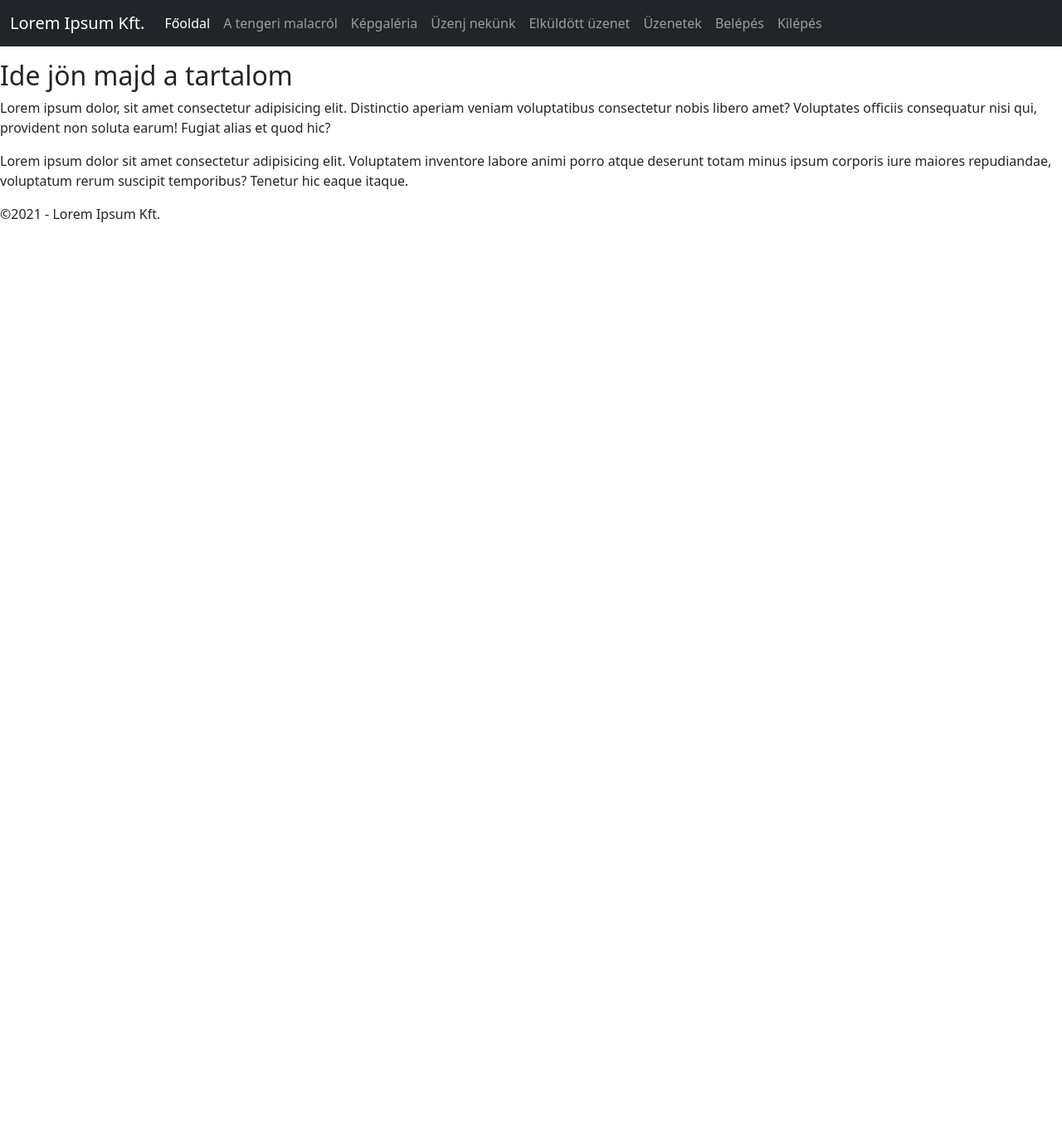
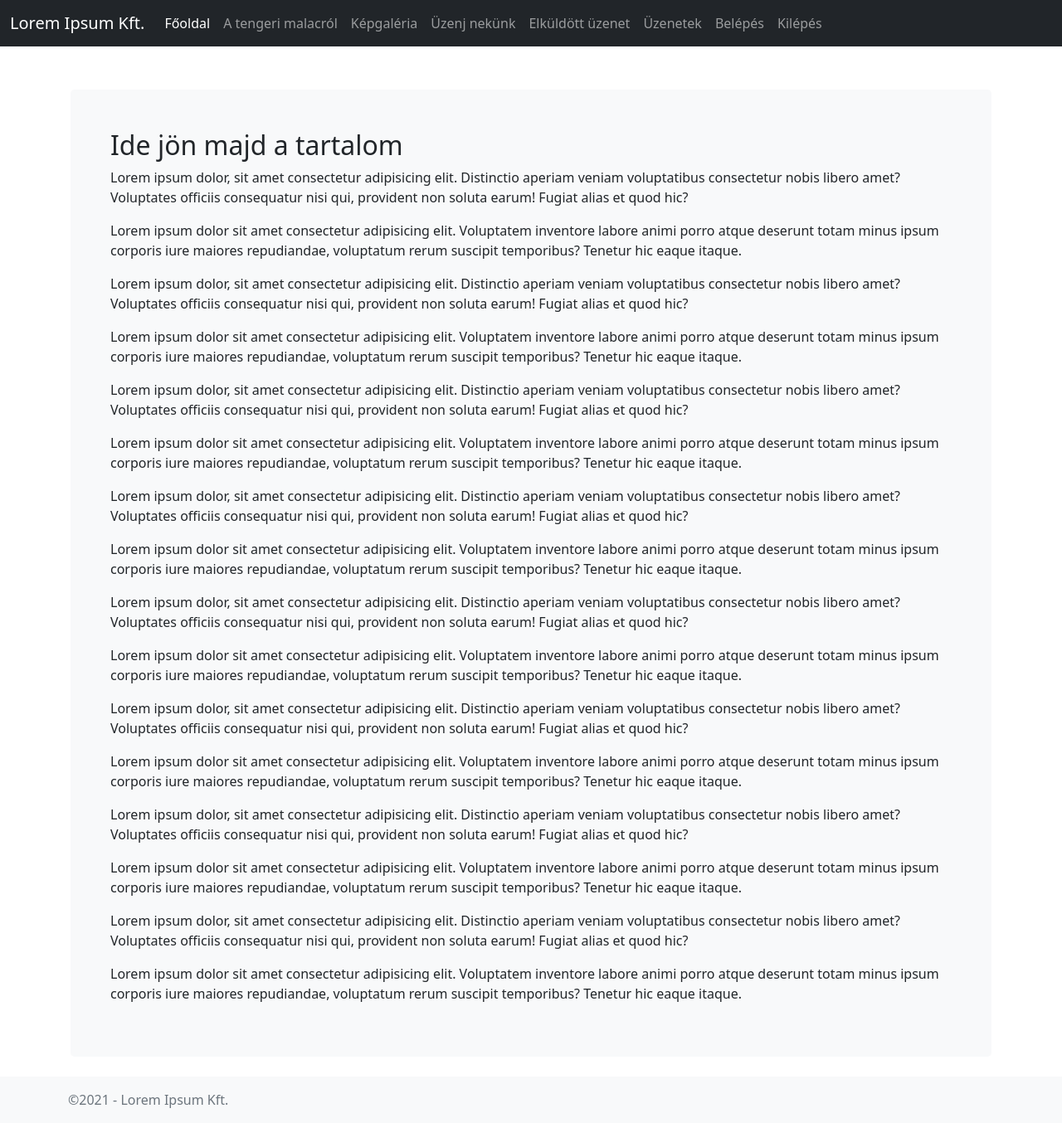
Before and after one commit to trays93/webprog_beadando, a PHP site: page / in a window 1280 px wide. Shown: the whole page at 83% size. Before the commit the page ends 268 px from the top, so only its background shows below. Run offline with PHP 8.4, Linux system fonts and the light colour scheme.

Commit message:
Oldal layout kialakítva

```diff
--- a/styles/styles.css
+++ b/styles/styles.css
@@ -1,4 +1,3 @@
-body {
-    min-height: 75rem;
-    padding-top: 4.5rem;
+main > .container {
+  padding: 60px 15px 0;
 }
--- a/templates/index.tpl.php
+++ b/templates/index.tpl.php
@@ -3,7 +3,7 @@
 session_start();
 ?>
 <!DOCTYPE html>
-<html lang="hu">
+<html lang="hu" class="h-100">
 <head>
     <meta charset="UTF-8">
     <meta http-equiv="X-UA-Compatible" content="IE=edge">
@@ -13,7 +13,8 @@ session_start();
     <script src="https://cdn.jsdelivr.net/npm/bootstrap@5.0.0-beta3/dist/js/bootstrap.bundle.min.js" integrity="sha384-JEW9xMcG8R+pH31jmWH6WWP0WintQrMb4s7ZOdauHnUtxwoG2vI5DkLtS3qm9Ekf" crossorigin="anonymous"></script>
     <link href="./styles/styles.css" rel="stylesheet" type="text/css">
 </head>
-<body>
+<body class="d-flex flex-column h-100">
+    <header>
         <nav class="navbar navbar-expand-md navbar-dark fixed-top bg-dark">
             <div class="container-fluid">
                 <a href="#" class="navbar-brand"><?= $weboldalCim['cim'] ?></a>
@@ -33,13 +34,20 @@ session_start();
                 </div>
             </div>
         </nav>
+    </header>
 
-    <main>
+    <main class="flex-shrink-0">
+        <div class="container">
+            <div class="p-5 mt-5 mb-4 bg-light rounded-3">
                 <?php include("./templates/pages/{$keres['fajl']}.tpl.php"); ?>
+            </div>
+        </div>
     </main>
 
-    <footer>
-        <p><?= $lablec['copyright'] ?> - <?= $lablec['nev'] ?></p>
+    <footer class="footer mt-auto py-3 bg-light">
+        <div class="container">
+            <span class="text-muted"><?= $lablec['copyright'] ?> - <?= $lablec['nev'] ?></span>
+        </div>
     </footer>
 </body>
 </html>
--- a/templates/pages/cimlap.tpl.php
+++ b/templates/pages/cimlap.tpl.php
@@ -1,3 +1,17 @@
 <h2>Ide jön majd a tartalom</h2>
 <P>Lorem ipsum dolor, sit amet consectetur adipisicing elit. Distinctio aperiam veniam voluptatibus consectetur nobis libero amet? Voluptates officiis consequatur nisi qui, provident non soluta earum! Fugiat alias et quod hic?</p>
 <p>Lorem ipsum dolor sit amet consectetur adipisicing elit. Voluptatem inventore labore animi porro atque deserunt totam minus ipsum corporis iure maiores repudiandae, voluptatum rerum suscipit temporibus? Tenetur hic eaque itaque.</p>
+<P>Lorem ipsum dolor, sit amet consectetur adipisicing elit. Distinctio aperiam veniam voluptatibus consectetur nobis libero amet? Voluptates officiis consequatur nisi qui, provident non soluta earum! Fugiat alias et quod hic?</p>
+<p>Lorem ipsum dolor sit amet consectetur adipisicing elit. Voluptatem inventore labore animi porro atque deserunt totam minus ipsum corporis iure maiores repudiandae, voluptatum rerum suscipit temporibus? Tenetur hic eaque itaque.</p>
+<P>Lorem ipsum dolor, sit amet consectetur adipisicing elit. Distinctio aperiam veniam voluptatibus consectetur nobis libero amet? Voluptates officiis consequatur nisi qui, provident non soluta earum! Fugiat alias et quod hic?</p>
+<p>Lorem ipsum dolor sit amet consectetur adipisicing elit. Voluptatem inventore labore animi porro atque deserunt totam minus ipsum corporis iure maiores repudiandae, voluptatum rerum suscipit temporibus? Tenetur hic eaque itaque.</p>
+<P>Lorem ipsum dolor, sit amet consectetur adipisicing elit. Distinctio aperiam veniam voluptatibus consectetur nobis libero amet? Voluptates officiis consequatur nisi qui, provident non soluta earum! Fugiat alias et quod hic?</p>
+<p>Lorem ipsum dolor sit amet consectetur adipisicing elit. Voluptatem inventore labore animi porro atque deserunt totam minus ipsum corporis iure maiores repudiandae, voluptatum rerum suscipit temporibus? Tenetur hic eaque itaque.</p>
+<P>Lorem ipsum dolor, sit amet consectetur adipisicing elit. Distinctio aperiam veniam voluptatibus consectetur nobis libero amet? Voluptates officiis consequatur nisi qui, provident non soluta earum! Fugiat alias et quod hic?</p>
+<p>Lorem ipsum dolor sit amet consectetur adipisicing elit. Voluptatem inventore labore animi porro atque deserunt totam minus ipsum corporis iure maiores repudiandae, voluptatum rerum suscipit temporibus? Tenetur hic eaque itaque.</p>
+<P>Lorem ipsum dolor, sit amet consectetur adipisicing elit. Distinctio aperiam veniam voluptatibus consectetur nobis libero amet? Voluptates officiis consequatur nisi qui, provident non soluta earum! Fugiat alias et quod hic?</p>
+<p>Lorem ipsum dolor sit amet consectetur adipisicing elit. Voluptatem inventore labore animi porro atque deserunt totam minus ipsum corporis iure maiores repudiandae, voluptatum rerum suscipit temporibus? Tenetur hic eaque itaque.</p>
+<P>Lorem ipsum dolor, sit amet consectetur adipisicing elit. Distinctio aperiam veniam voluptatibus consectetur nobis libero amet? Voluptates officiis consequatur nisi qui, provident non soluta earum! Fugiat alias et quod hic?</p>
+<p>Lorem ipsum dolor sit amet consectetur adipisicing elit. Voluptatem inventore labore animi porro atque deserunt totam minus ipsum corporis iure maiores repudiandae, voluptatum rerum suscipit temporibus? Tenetur hic eaque itaque.</p>
+<P>Lorem ipsum dolor, sit amet consectetur adipisicing elit. Distinctio aperiam veniam voluptatibus consectetur nobis libero amet? Voluptates officiis consequatur nisi qui, provident non soluta earum! Fugiat alias et quod hic?</p>
+<p>Lorem ipsum dolor sit amet consectetur adipisicing elit. Voluptatem inventore labore animi porro atque deserunt totam minus ipsum corporis iure maiores repudiandae, voluptatum rerum suscipit temporibus? Tenetur hic eaque itaque.</p>
```
Lines whose indentation alone changed are shown as unchanged.
